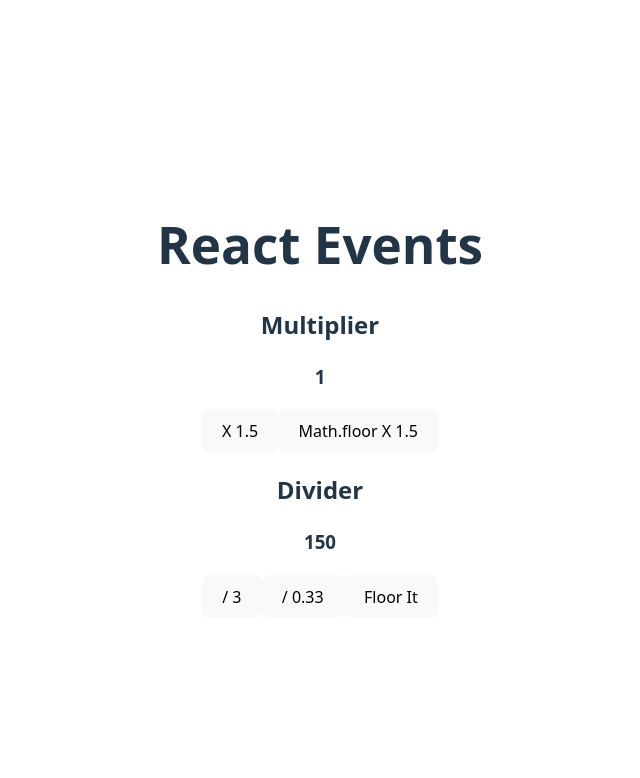
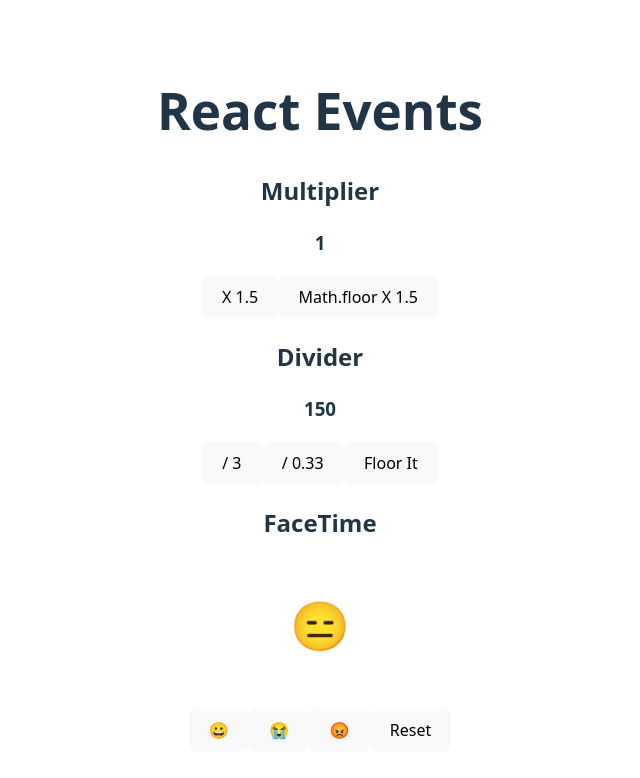
Before and after one commit to quasarblues/react-events-playground, a React (Vite) app: page / in a window 1280 px wide. Shown: the top 778 px of the page, without its empty margins (320-960 px from the left). Built offline with nearby package versions, Linux system fonts and the light colour scheme.

Commit message:
Added FaceTime

```diff
--- a/src/App.jsx
+++ b/src/App.jsx
@@ -4,6 +4,7 @@
 import Counter from './Counter'
 import Multiplier from './Multiplier'
 import Divider from './Divider'
+import FaceTime from './FaceTime'
 
 function App() {
   return (
@@ -11,6 +12,7 @@
       <h1>React Events</h1>
       <Multiplier />
       <Divider />
+      <FaceTime />
     </>
   )
 }
--- /dev/null
+++ b/src/FaceTime.jsx
@@ -0,0 +1,22 @@
+import { useState } from "react"
+export default function FaceTime() {
+    const [face, setFace] = useState('😑')
+    return (
+        <>
+            <h2>FaceTime</h2>
+            <h3 style={{ fontSize: '3rem' }}>{face}</h3>
+            <button onClick={() => {
+                setFace('😀')
+            }}>😀</button>
+            <button onClick={() => {
+                setFace('😭')
+            }}>😭</button>
+            <button onClick={() => {
+                setFace('😡')
+            }}>😡</button>
+            <button onClick={() => {
+                setFace('😑')
+            }}>Reset</button>
+        </>
+    )
+}
```
